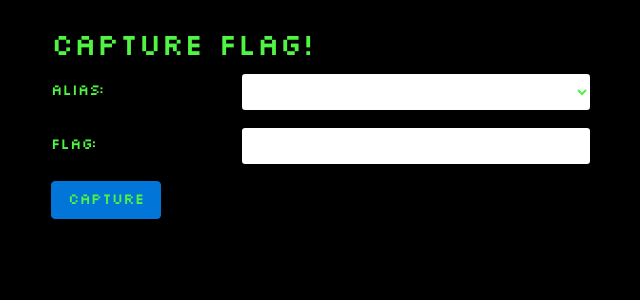
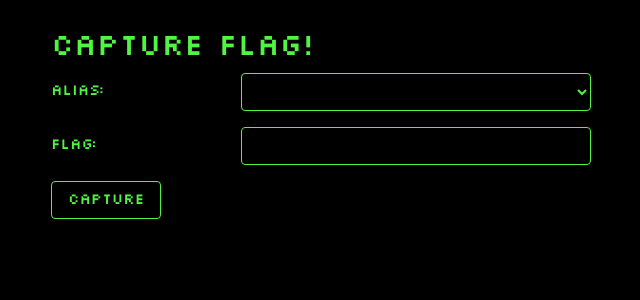
Before and after one commit to etinlb/head2headctf, a Flask app: page /submitflag in a window 1280 px wide. Shown: the top 300 px of the page, without its empty margins (34-674 px from the left). Run offline with Flask 2, Linux system fonts and the light colour scheme; lists and menus that the app fills with data are empty; some libraries are stand-ins or nearby versions.

Commit message:
More 8bit styling

```diff
--- a/app/static/css/8bitstyle.css
+++ b/app/static/css/8bitstyle.css
@@ -11,13 +11,25 @@
 }
 
 
-.eightbit-button {
+.eightbit-input {
+  background: 0;
+  border-color: rgb(80, 244, 66);
+}
+
+.eightbit-input:hover, .eightbit-input:focus, .eightbit-input:active, .eightbit-input.active, .open>.dropdown-toggle.eightbit-input {
+  background: 0;
+  border-color: rgb(80, 244, 66);
+  color :rgb(80, 244, 66);
+}
+
+
+.eightbit-btn {
   color: rgb(80, 244, 66);
   background-color: Transparent;
   border-color: rgb(80, 244, 66);
 }
 
-.eightbit-button:hover, .eightbit-button:focus, .eightbit-button:active, .eightbit-button.active, .open>.dropdown-toggle.eightbit-button {
+.eightbit-btn:hover, .eightbit-btn:focus, .eightbit-btn:active, .eightbit-btn.active, .open>.dropdown-toggle.eightbit-btn {
     color: #fff;
     background-color: rgb(80, 244, 66);
     border-color: rgb(80, 244, 66);
--- a/app/templates/scoreboard.html
+++ b/app/templates/scoreboard.html
@@ -23,7 +23,8 @@
     </table>
     <div class="form-group">
         <div class="col-md-4">
-            <a href="/register" class="btn btn-primary eightbit-button">Register</a>
+            <a href="/register" class="btn btn-primary *
+eightbit-btn">Register</a>
         </div>
     </div>
     </div>
--- a/app/templates/submit_flag.html
+++ b/app/templates/submit_flag.html
@@ -14,7 +14,7 @@
     <div class="form-group row">
         <label class="col-md-2 col-form-label" for=username>Alias:</label>
         <div class="col-md-4">
-            <select id="username" name="username" class="eightbit-font form-control">
+            <select id="username" name="username" class="eightbit-font eightbit-input form-control">
             {% for user in users|sort(attribute='username') %}
               <option value="{{user['username']}}">{{user['username']}}</option>
             {% endfor %}
@@ -25,13 +25,14 @@
     <div class="form-group row">
         <label class="col-md-2 col-form-label" for=flag>Flag:</label>
         <div class="col-md-4">
-            <input class="form-control eightbit-font" type=text id=flag name=flag>
+            <input class="form-control eightbit-font eightbit-input" type=text id=flag name=flag>
         </div>
     </div>
 
     <div class="form-group row">
         <div class="col-sm-10">
-            <button class="btn btn-primary eightbit-font" type=submit>Capture</button>
+            <button class="btn btn-primary eightbit-font *
+eightbit-btn" type=submit>Capture</button>
         </div>
     </div>
 </form>
```
Also changed, not shown: app/templates/register.html (added, +28 -0 lines).
